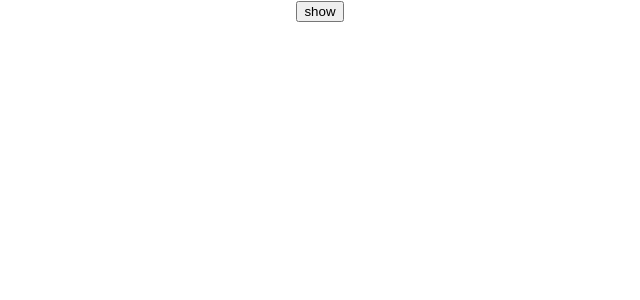
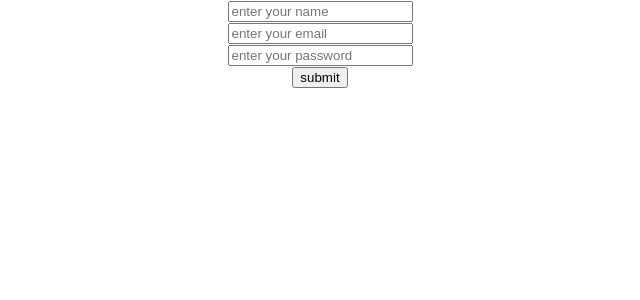
Before and after one commit to UI-developer-kumar/ReactJs-useState-Hook.1, a React (Create React App) app: page / in a window 1280 px wide. Shown: the top 300 px of the page, without its empty margins (320-960 px from the left). Built offline with nearby package versions, Linux system fonts and the light colour scheme.

Commit message:
first commit

```diff
--- a/src/3-useState-exaple-1.js
+++ /dev/null
@@ -1,22 +0,0 @@
-import React, { useState } from "react";
-
-const Example = () => {
-
-    const [show, setShow] = useState(false);
-
-    const handleChange = () => {
-        setShow(!show)
-    }
-
-    return(
-        <div>
-            <button onClick={handleChange}>{show ? "hide" : "show"}</button>
-            {
-                show &&
-                <p>lorem fkljarwjisjfs fkslajfiaje fnsfneif fsnfklsfkljeivx sdfsdweijffj</p>
-            }
-        </div>
-    )
-}
-
-export default Example;
--- /dev/null
+++ b/src/4-useState-example-2.js
@@ -0,0 +1,68 @@
+import React, { useState } from "react";
+
+const Form = () => {
+
+    const [name, setName] = useState("");
+    const [email, setEmail] = useState("");
+    const [password, setPassword] = useState("");
+
+    // const changeName = (e) => {
+    //     setName(e.target.value)
+    // }
+
+    // const changeEmail =(e)=> {
+    //     setEmail(e.target.value)
+    // }
+
+    // const changePassword = (e) => {
+    //     setPassword(e.target.value)
+    // }
+
+    const handleChange = (e, item) => {
+        if(item === "name") {
+            setName(e.target.value)
+        }else if (item === "email") {
+            setEmail(e.target.value)
+        }else if (item === "password"){
+            setPassword(e.target.value)
+        }
+    }
+
+    const submitForm = (e) => {
+        e.preventDefault()
+        let userObj = {
+            name : name,
+            email : email,
+            password : password
+        }
+        console.log(userObj);
+    }
+    return (
+        <div>
+            <form onSubmit={submitForm}>
+                <div>
+                <input type="text" name="name" id="name" placeholder="enter your name" value={name}
+                // onChange={(e) => setName(e.target.value)}
+                onChange={(e) => handleChange(e, "name")}
+                />
+                </div>
+                <div>
+                <input type="email" name="email" id="email" placeholder="enter your email" value={email}
+                // onChange={(e) => setEmail(e.target.value)}
+                onChange={(e) => handleChange(e, "email")}
+                />
+                </div>
+                <div>
+                <input type="password" name="password" id="password" placeholder="enter your password" value={password}
+                // onChange={(e) => setPassword(e.target.value)}
+                onChange={(e) => handleChange(e, "password")}/>
+                </div>
+                <div>
+                    <button type="submit">submit</button>
+                </div>
+            </form>
+        </div>
+    )
+}
+
+export default Form;
--- a/src/App.js
+++ b/src/App.js
@@ -1,11 +1,11 @@
 import React from "react";
-import Example from "./3-useState-exaple-1";
+import Form from "./4-useState-example-2";
 
 
 const  App = () => {
   return (
     <div className="container">
-      <Example />
+      <Form />
     </div>
   );
 }
```
